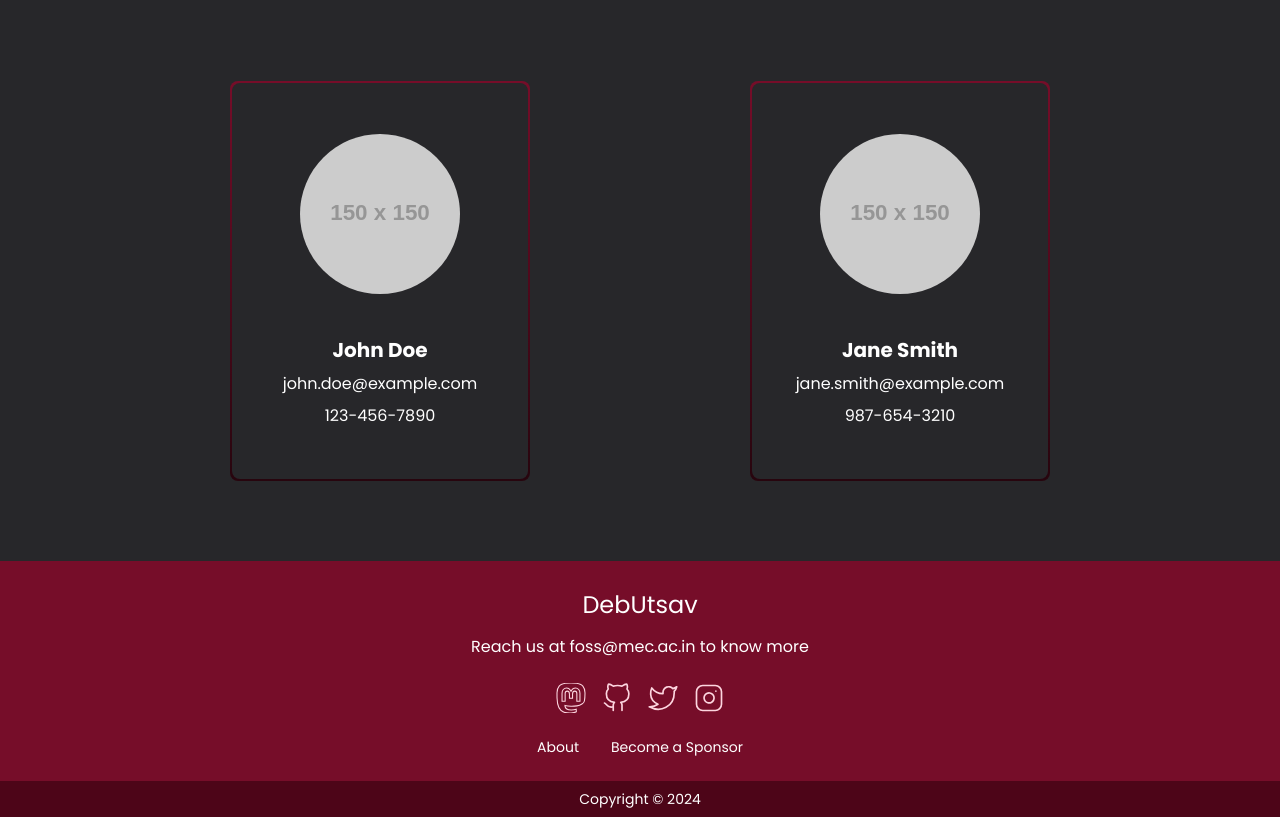
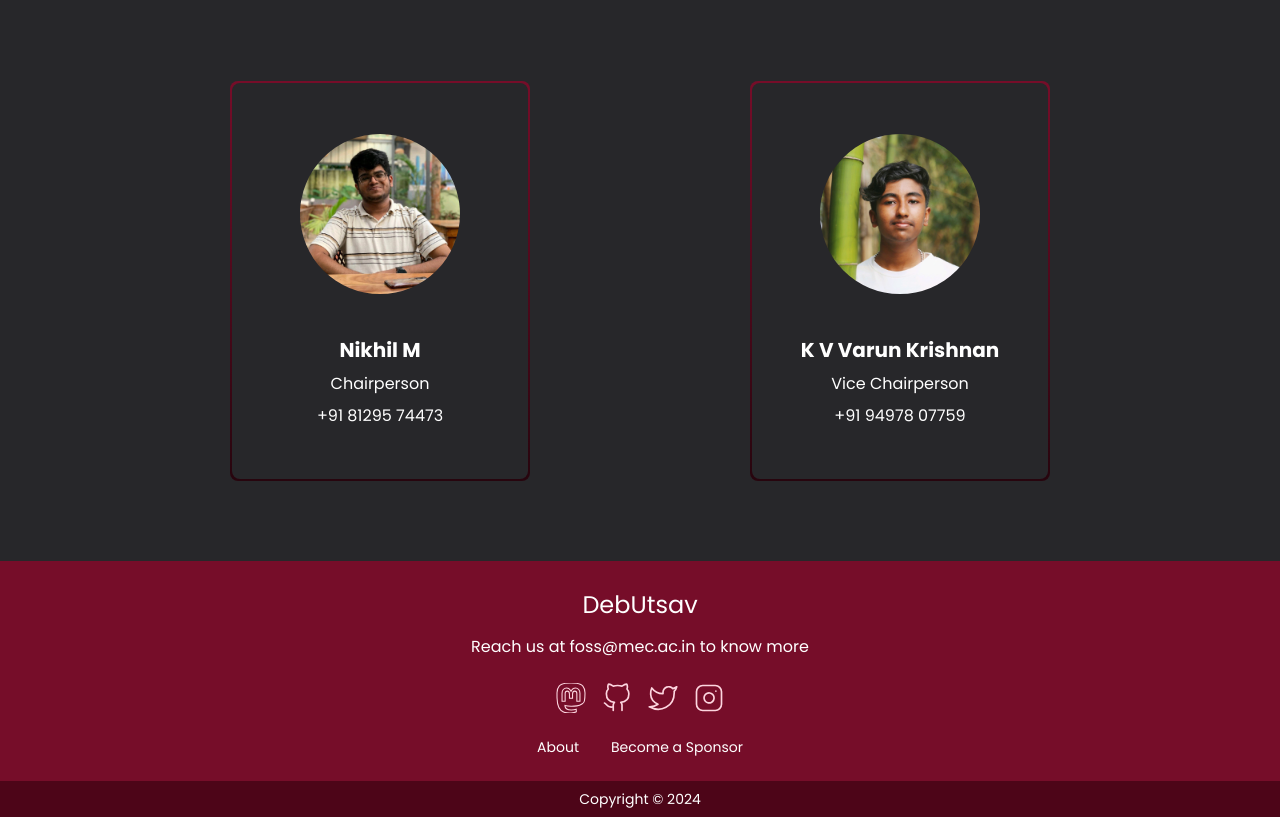
Before and after one commit to aaron-6960/DebUtsav24-Kochi, a Next.js app: page / in a window 1280 px wide. Shown: the part 2083-2900 px from the top of the page. Built offline with nearby package versions, Linux system fonts and the light colour scheme.

Commit message:
finish contacts & add data

```diff
--- a/components/Contacts/ContactCard.jsx
+++ b/components/Contacts/ContactCard.jsx
@@ -1,14 +1,15 @@
 import "./Contacts.css"
+import Image from "next/image";
 
-const ContactCard = ({ name, email, phone }) => {
+const ContactCard = ({ name, title, phone, image }) => {
     return (
         <div className="custom-border p-[2px] rounded-lg w-[300px] h-[400px]">
             <div className="bg-[#27272A] rounded-lg w-full h-full flex flex-col justify-around items-center">
                 <div />
-                <img src="https://via.placeholder.com/150" alt="Contact" className="w-40 h-40 rounded-full mb-2" />
+                <Image src={image} alt="Contact" className="w-40 h-40 rounded-full mb-2" />
                 <div className="flex flex-col items-center justify-center">
                     <h3 className="text-white text-xl font-bold mb-2">{name}</h3>
-                    <p className="text-white mb-2">{email}</p>
+                    <p className="text-white mb-2">{title}</p>
                     <p className="text-white">{phone}</p>
                 </div>
                 <div />
--- a/components/Contacts/Contacts.jsx
+++ b/components/Contacts/Contacts.jsx
@@ -1,16 +1,18 @@
 import React from 'react';
 import ContactCard from './ContactCard';
+import { contactData } from "@/constants";
 
 const Contacts = () => {
-  const contactData = [
-    { name: 'John Doe', email: 'john.doe@example.com', phone: '123-456-7890' },
-    { name: 'Jane Smith', email: 'jane.smith@example.com', phone: '987-654-3210' }
-  ];
-
   return (
     <div id="contacts" className='flex justify-around mb-20 flex-wrap gap-20 sm:mx-40'>
       {contactData.map((contact, index) => (
-        <ContactCard key={index} name={contact.name} email={contact.email} phone={contact.phone} />
+        <ContactCard
+          key={index}
+          name={contact.name}
+          title={contact.title}
+          phone={contact.phone}
+          image={contact.image}
+        />
       ))}
     </div>
   );
--- a/constants/index.js
+++ b/constants/index.js
@@ -1,3 +1,6 @@
+import Chair from "@/assets/chair.jpeg";
+import ViceChair from "@/assets/vicechair.jpeg";
+
 export const NavItems = [
     {
         title: "Home",
@@ -24,6 +27,21 @@ export const NavItems = [
         link: "/#contacts"
     }
 ]
+
+export const contactData = [
+  {
+    name: 'Nikhil M',
+    title: 'Chairperson',
+    phone: '+91 81295 74473',
+    image: Chair
+  },
+  {
+    name: 'K V Varun Krishnan',
+    title: 'Vice Chairperson',
+    phone: '+91 94978 07759',
+    image: ViceChair
+  }
+];
 
 export const BecomeSponsorTableHeadData = ["", "Platinum", "Gold", "Silver", "Bronze", "Supporter"]
 
```
Also changed, not shown: assets/chair.jpeg (added), assets/vicechair.jpeg (added).
